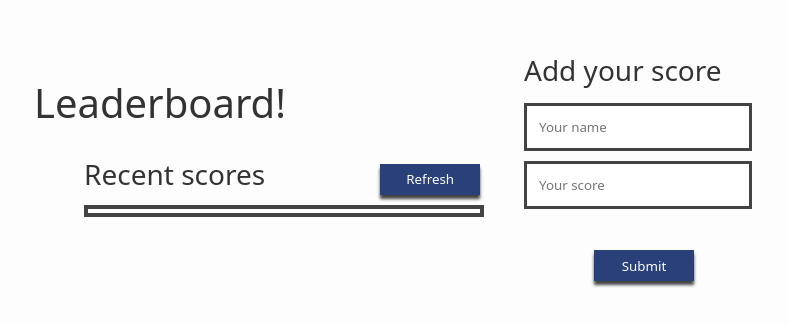
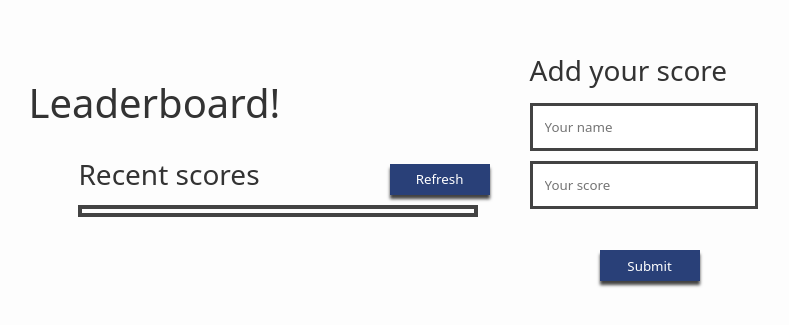
Before and after one commit to RileyManda/leaderboard, a website built with webpack: page src/index.html in a window 1280 px wide. Shown: the part 205-530 px from the top of the page, without its empty margins (209-998 px from the left). Built offline with nearby package versions, Linux system fonts and the light colour scheme; no server answers.

Commit message:
Table and button margins

```diff
--- a/src/styles.css
+++ b/src/styles.css
@@ -136,7 +136,7 @@ table tr:nth-child(even) {
 /* refresh button */
 
 .refresh-button {
-  margin-left: 115px;
+  margin-left: 130px;
   display: flex;
   justify-content: flex-end;
   align-self: flex-end;
```
